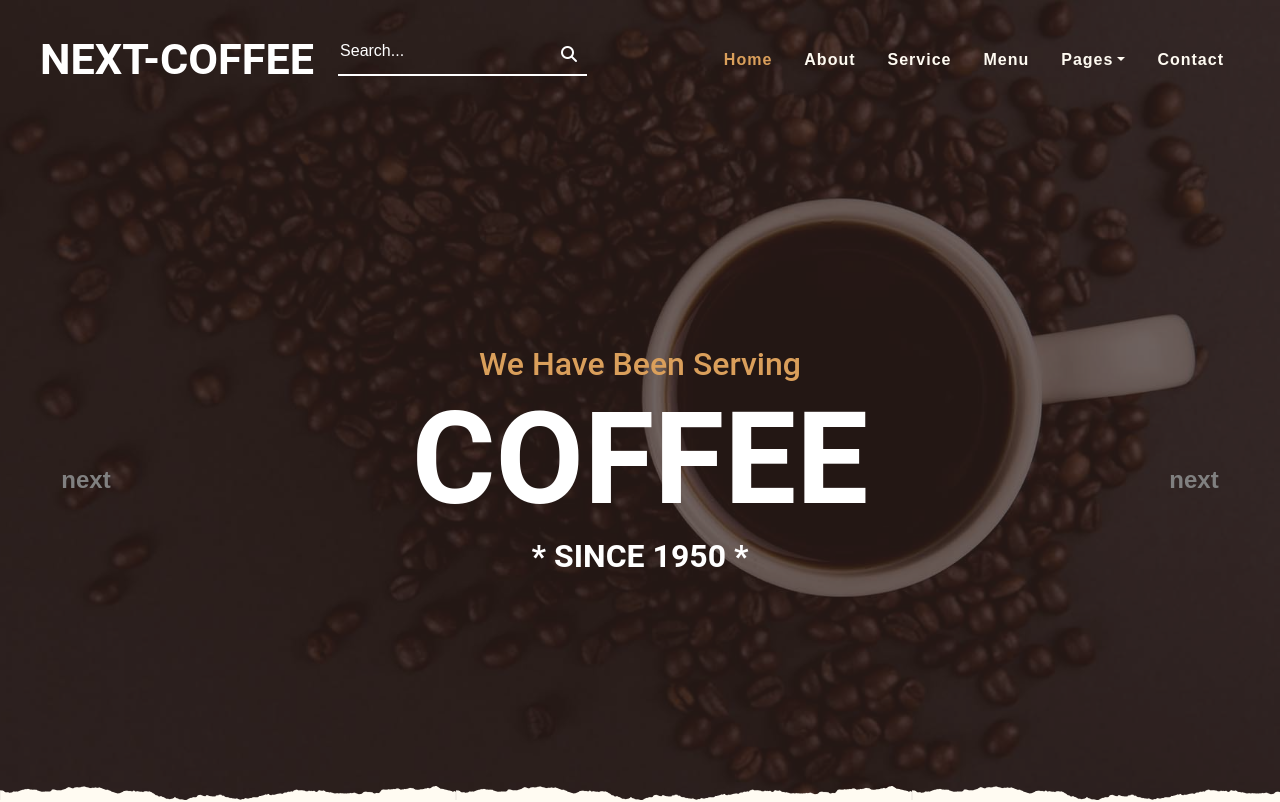
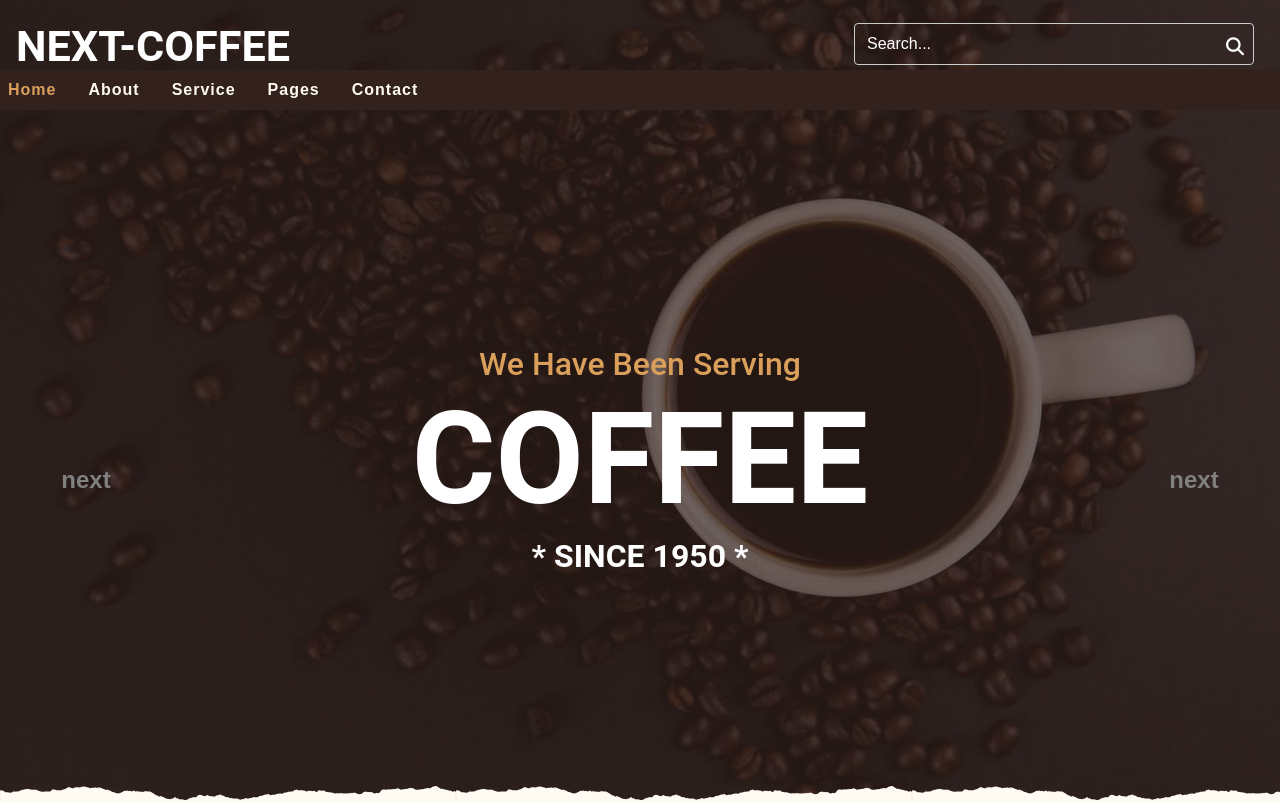
Before and after one commit to mahdiamiri1208/cafe, a Next.js app: page / in a window 1280 px wide. Shown: the top 802 px of the page. Built offline with nearby package versions, Linux system fonts and the light colour scheme; data requests are answered from the project's data file.

Commit message:
responsive and mobile menu

```diff
--- a/app/components/navbar/Navbar.jsx
+++ b/app/components/navbar/Navbar.jsx
@@ -7,12 +7,11 @@ import { useRouter } from "next/navigation";
 function Navbar() {
   const route = useRouter();
   const [search, setSearch] = useState("");
+  const [open, setOpen] = useState(false);
 
   const searchHandlerWithEnter = (event) => {
-    if (event.keyCode === 13) {
-      if (search.trim()) {
-        route.push(`/search?q=${search}`);
-      }
+    if (event.keyCode === 13 && search.trim()) {
+      route.push(`/search?q=${search}`);
     }
   };
 
@@ -21,20 +20,35 @@ function Navbar() {
       route.push(`/search?q=${search}`);
     }
   };
+
+  const handleToggle = () => setOpen((s) => !s);
+  const handleClose = () => setOpen(false);
+
   return (
-    <div className={`container-fluid p-0 ${styles.nav_bar}`}>
+    <div
+      className={`container-fluid p-0 ${styles.nav_bar}`}
+      style={{ overflowX: "hidden" }}
+    >
       <nav
-        className={`${styles.navbar} ${styles.navbar_expand_lg} bg-none navbar-dark py-3`}
+        className={`${styles.navbar} navbar-expand-lg navbar-dark py-3 d-flex flex-wrap align-items-center justify-content-between`}
       >
-        <Link href="/" className={`${styles.navbar_brand} px-lg-4 m-0`}>
+        {/* برند */}
+        <Link href="/" className={`${styles.navbar_brand} m-0`}>
           <h1 className="m-0 display-4 text-uppercase text-white">
             Next-Coffee
           </h1>
         </Link>
 
+        {/* searchbox */}
         <div
           className={styles.searchbox}
-          style={{ position: "relative", display: "inline-block" }}
+          style={{
+            position: "relative",
+            display: "flex",
+            width: "100%",
+            maxWidth: "400px",
+            margin: "10px",
+          }}
         >
           <input
             value={search}
@@ -43,7 +57,13 @@ function Navbar() {
             type="text"
             className={styles.search_input}
             placeholder="Search..."
-            style={{ paddingRight: "40px" }}
+            style={{
+              flex: 1,
+              padding: "8px 40px 8px 12px",
+              fontSize: "16px",
+              borderRadius: "4px",
+              border: "1px solid #ccc",
+            }}
           />
           <i
             onClick={searchHandler}
@@ -55,66 +75,148 @@ function Navbar() {
               transform: "translateY(-50%)",
               cursor: "pointer",
               color: "white",
-              paddingBottom: "13px",
+              fontSize: "18px",
             }}
           ></i>
         </div>
 
+        {/* همبرگر (toggle) */}
         <button
+          className={`${styles.navbar_toggler}`}
           type="button"
-          className={`${styles.navbar_toggler}`}
-          data-toggle="collapse"
-          data-target="#navbarCollapse"
+          aria-expanded={open}
+          aria-label="Toggle navigation"
+          onClick={handleToggle}
         >
-          <span className={`${styles.navbar_toggler_icon}`}></span>
+          <span className={styles.navbar_toggler_icon} />
         </button>
 
+        {/* منوی موبایل / منوی لینک‌ها */}
         <div
-          className={`collapse ${styles.navbar_collapse} justify-content-between`}
-          id="navbarCollapse"
+          className={`${styles.mobile_menu} ${
+            open ? styles.menu_open : styles.menu_close
+          }`}
         >
-          <div className={`${styles.navbar_nav} ml-auto p-4`}>
+          <div className={`navbar-nav ms-auto p-2 p-lg-0 ${styles.navbar_nav}`}>
             <Link
               href="/"
-              className={`${styles.nav_link} ${styles.active_nav_link}`}
+              onClick={handleClose}
+              className={`${styles.nav_link} ${styles.active_nav_link} nav-item`}
             >
               Home
             </Link>
-            <Link href="/about" className={`${styles.nav_link}`}>
+            <Link
+              href="/about"
+              onClick={handleClose}
+              className={`${styles.nav_link} nav-item`}
+            >
               About
             </Link>
-            <Link href="/services" className={`${styles.nav_link}`}>
+            <Link
+              href="/services"
+              onClick={handleClose}
+              className={`${styles.nav_link} nav-item`}
+            >
               Service
             </Link>
-            <Link href="/menu" className={`${styles.nav_link}`}>
-              Menu
-            </Link>
 
-            <div className={`${styles.dropdown}`}>
-              <a
-                href="#"
-                className={`${styles.nav_link} ${styles.dropdown_toggle}`}
-                data-toggle="dropdown"
-              >
+            <div className={`nav-item dropdown ${styles.dropdown}`}>
+              <a href="#" className={`${styles.nav_link} dropdown-toggle`}>
                 Pages
               </a>
-              <div
-                className={`${styles.dropdown_menu} ${styles.text_capitalize}`}
-              >
-                <Link href="/reservation" className={`${styles.dropdown_item}`}>
-                  Reservation
-                </Link>
-                <Link href="/testimonial" className={`${styles.dropdown_item}`}>
-                  Testimonial
-                </Link>
-              </div>
+
+              <ul className={`dropdown-menu ${styles.dropdown_menu}`}>
+                <li>
+                  <Link
+                    href="/reservation"
+                    onClick={handleClose}
+                    className="dropdown-item text-white"
+                  >
+                    Reservation
+                  </Link>
+                </li>
+                <li>
+                  <Link
+                    href="/testimonial"
+                    onClick={handleClose}
+                    className="dropdown-item text-white"
+                  >
+                    Testimonial
+                  </Link>
+                </li>
+              </ul>
             </div>
 
-            <Link href="/contact" className={`${styles.nav_link}`}>
+            <Link
+              href="/contact"
+              onClick={handleClose}
+              className={`${styles.nav_link} nav-item`}
+            >
               Contact
             </Link>
           </div>
         </div>
+
+        {/* CSS محلی برای موبایل/دسکتاپ */}
+        <style jsx>{`
+          /* mobile behaviour */
+          @media (max-width: 992px) {
+            .${styles.mobile_menu} {
+              width: 100%;
+              overflow: hidden;
+              max-height: 0;
+              opacity: 0;
+              transition: max-height 300ms ease, opacity 300ms ease,
+                padding 300ms ease;
+              padding: 0;
+            }
+
+            .${styles.menu_open} {
+              max-height: 800px; /* کافی برای محتوای منو */
+              opacity: 1;
+              padding: 10px 0;
+            }
+
+            .${styles.menu_close} {
+              max-height: 0;
+              opacity: 0;
+              padding: 0;
+            }
+
+            .${styles.navbar_nav} {
+              flex-direction: column;
+              width: 100%;
+              text-align: center;
+            }
+
+            .${styles.searchbox} {
+              max-width: 100%;
+              margin: 10px auto;
+            }
+          }
+
+          /* desktop: ensure mobile_menu always visible and inline behavior */
+          @media (min-width: 992px) {
+            .${styles.mobile_menu} {
+              display: block !important;
+              max-height: none !important;
+              opacity: 1 !important;
+              padding: 0;
+            }
+
+            .${styles.navbar_nav} {
+              display: flex;
+              flex-direction: row;
+              align-items: center;
+              gap: 1rem;
+            }
+
+            /* hide the toggler in desktop */
+            .${styles.navbar_toggler} {
+              display: none;
+            }
+          }
+        `}</style>
       </nav>
     </div>
   );
--- a/app/components/navbar/Navbar.module.css
+++ b/app/components/navbar/Navbar.module.css
@@ -107,46 +107,6 @@
   background-size: 100% 100%;
 }
 
-@media (min-width: 992px) {
-  .navbar {
-    flex-flow: row nowrap;
-    justify-content: flex-start;
-  }
-
-  .navbar_nav {
-    flex-direction: row;
-  }
-
-  .dropdown-menu {
-    position: absolute;
-  }
-
-  .nav_link {
-    padding-right: 0.5rem;
-    padding-left: 0.5rem;
-  }
-
-  .navbar {
-    flex-wrap: nowrap;
-  }
-
-  .navbar_collapse {
-    display: flex !important;
-    flex-basis: auto;
-  }
-
-  .navbar_toggler {
-    display: none;
-  }
-}
-
-@media (max-width: 1199.98px) {
-  .navbar {
-    padding-right: 0;
-    padding-left: 0;
-  }
-}
-
 .navbar_brand {
   color: #fff;
 }
@@ -186,44 +146,41 @@
   color: #fff;
 }
 
-@media (min-width: 992px) {
-  .navbar_expand_lg {
-    flex-flow: row nowrap;
-    justify-content: flex-start;
+/* موبایل منو باید زیر Navbar باز شود و نه داخل خود navbar */
+.mobile_menu {
+  position: fixed;
+  top: 70px; /* ارتفاع Navbar */
+  left: 0;
+  width: 100%;
+  background: #33211d;
+  z-index: 999;
+  overflow: hidden;
+  max-height: 0;
+  transition: max-height 0.3s ease-in-out;
 }
 
-  .navbar_nav {
-    flex-direction: row;
+.menu_open {
+  max-height: 100vh;
 }
 
-  .dropdown_menu {
-    position: absolute;
+.menu_close {
+  max-height: 0;
 }
 
-  .nav_link {
-    padding-right: 0.5rem;
-    padding-left: 0.5rem;
+/* زیرمنوی موبایل و رنگ inherit */
+.dropdown_menu {
+  position: static !important;
+  background: #33211d !important; /* رنگ inherit */
+  padding-left: 30px !important; /* فاصله به راست */
+  border: none !important;
 }
 
-  .navbar_expand_lg > .container,
-  .navbar_expand_lg > .container-fluid,
-  .navbar_expand_lg > .container-sm,
-  .navbar_expand_lg > .container-md,
-  .navbar_expand_lg > .container-lg,
-  .navbar_expand_lg > .container-xl {
-    flex-wrap: nowrap;
+.dropdown_item {
+  background: inherit; /* رنگ inherit */
 }
-
-  .navbar_expand_lg .navbar_collapse {
-    display: flex !important;
-    flex-basis: auto;
+.dropdown_item:hover {
+  color: inherit !important; /* رنگ inherit */
 }
-
-  .navbar_expand_lg .navbar_toggler {
-    display: none;
-  }
-}
-
 .nav_link {
   display: block;
   padding: 0.5rem 1rem;
@@ -353,3 +310,90 @@
 .search_input::placeholder {
   color: white;
 }
+@media (min-width: 992px) {
+  .navbar {
+    flex-flow: row nowrap;
+    justify-content: flex-start;
+  }
+
+  .navbar_nav {
+    flex-direction: row;
+  }
+
+  .dropdown-menu {
+    position: absolute;
+  }
+
+  .nav_link {
+    padding-right: 0.5rem;
+    padding-left: 0.5rem;
+  }
+
+  .navbar {
+    flex-wrap: nowrap;
+  }
+
+  .navbar_collapse {
+    display: flex !important;
+    flex-basis: auto;
+  }
+
+  .navbar_toggler {
+    display: none;
+  }
+  .dropdown_menu {
+    position: absolute;
+    background: inherit; /* رنگ inherit به جای سفید */
+    padding-left: 10px; /* فاصله به راست */
+    top: 100%;
+    left: 0;
+    display: none;
+    min-width: 10rem;
+    box-shadow: 0 0 10px rgba(0, 0, 0, 0.1);
+  }
+
+  .dropdown:hover .dropdown_menu {
+    display: block !important;
+  }
+
+  .dropdown_item:hover,
+  .dropdown_item:focus {
+    background-color: rgba(255, 255, 255, 0.1); /* کمی برجسته شود */
+    color: inherit;
+  }
+  .navbar_expand_lg {
+    flex-flow: row nowrap;
+    justify-content: flex-start;
+  }
+
+  .navbar_nav {
+    flex-direction: row;
+  }
+
+  .dropdown_menu {
+    position: absolute;
+  }
+
+  .nav_link {
+    padding-right: 0.5rem;
+    padding-left: 0.5rem;
+  }
+
+  .navbar_expand_lg > .container,
+  .navbar_expand_lg > .container-fluid,
+  .navbar_expand_lg > .container-sm,
+  .navbar_expand_lg > .container-md,
+  .navbar_expand_lg > .container-lg,
+  .navbar_expand_lg > .container-xl {
+    flex-wrap: nowrap;
+  }
+
+  .navbar_expand_lg .navbar_collapse {
+    display: flex !important;
+    flex-basis: auto;
+  }
+
+  .navbar_expand_lg .navbar_toggler {
+    display: none;
+  }
+}
--- a/db.json
+++ b/db.json
@@ -319,6 +319,14 @@
       "date": "jyhgtrfe",
       "time": "yujgtref",
       "person": "1"
+    },
+    {
+      "id": "8575",
+      "name": "mahdi",
+      "email": "amiriclash83@gmail.com",
+      "date": "1383/2/12",
+      "time": "16:00",
+      "person": "3"
     }
   ],
   "contacts": [
```
Lines whose indentation alone changed are shown as unchanged.
